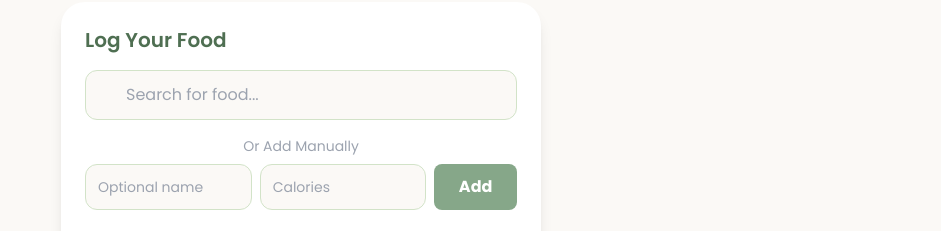
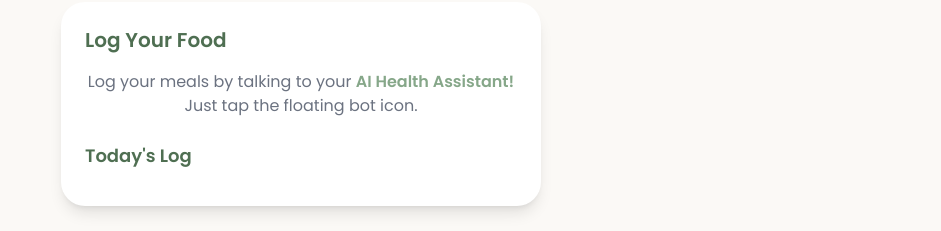
Before and after one commit to achadaga/calorie-counter-app, a plain HTML site: page index.html in a window 1280 px wide. Shown: the part 406-637 px from the top of the page, without its empty margins (339-1280 px from the left). Drawn offline with nearby package versions, Linux system fonts and the light colour scheme.

Commit message:
Update index.html

```diff
--- a/index.html
+++ b/index.html
@@ -53,14 +53,11 @@
 </head>
 <body class="bg-brand-bg dark:bg-dark-bg text-brand-text dark:text-dark-text font-[Poppins] transition-colors duration-300">
 
-    <!-- NEW: Achievement Toast Notification -->
-    <div id="achievement-toast" class="achievement-toast">
-        <div class="flex items-center gap-4">
-            <span id="toast-icon" class="text-3xl">🏆</span>
-            <div>
-                <p class="font-bold">Achievement Unlocked!</p>
-                <p id="toast-name" class="text-sm">You've logged for a full week!</p>
-            </div>
+     <div id="achievement-toast" class="achievement-toast">
+        <span id="toast-icon" class="text-2xl mr-3"></span>
+        <div>
+            <p class="font-bold">Achievement Unlocked!</p>
+            <p id="toast-name" class="text-sm"></p>
         </div>
     </div>
 
@@ -109,22 +106,14 @@
                     </div>
                 </div>
 
-                <!-- Log Your Food Card -->
+                <!-- Log Your Food Card (Updated) -->
                 <div class="bg-brand-surface dark:bg-dark-surface p-6 rounded-3xl shadow-lg">
                     <h2 class="text-xl font-semibold mb-4">Log Your Food</h2>
-                    <div class="relative">
-                        <input type="text" id="searchInput" placeholder="Search for food..." class="w-full p-3 pl-10 bg-brand-bg dark:bg-dark-bg border border-brand-secondary dark:border-dark-secondary rounded-xl focus:ring-2 focus:ring-brand-primary dark:focus:ring-dark-primary">
-                        <div id="search-loader" class="loader absolute right-3 top-1/2 -translate-y-1/2 hidden" style="width:20px; height:20px; border-width:2px;"></div>
-                    </div>
-                    <div id="searchResults" class="mt-2"></div>
-                     <div class="mt-4">
-                        <p class="text-center text-sm text-gray-400 mb-2">Or Add Manually</p>
-                        <div class="flex gap-2">
-                             <input type="text" id="manualNameInput" placeholder="Optional name" class="w-2/5 p-3 text-sm bg-brand-bg dark:bg-dark-bg border border-brand-secondary dark:border-dark-secondary rounded-xl focus:ring-2 focus:ring-brand-primary">
-                             <input type="number" id="manualCaloriesInput" placeholder="Calories" class="w-2/5 p-3 text-sm bg-brand-bg dark:bg-dark-bg border border-brand-secondary dark:border-dark-secondary rounded-xl focus:ring-2 focus:ring-brand-primary">
-                             <button id="add-manual-btn" class="w-1/5 bg-brand-primary hover:bg-opacity-80 text-white font-bold rounded-lg transition">Add</button>
-                         </div>
-                    </div>
+                    <p class="text-center text-gray-500 dark:text-gray-400 my-4">
+                        Log your meals by talking to your
+                        <span class="font-semibold text-brand-primary dark:text-dark-primary">AI Health Assistant!</span>
+                        Just tap the floating bot icon.
+                    </p>
                     <div id="daily-log-container" class="mt-6">
                          <h3 class="text-lg font-semibold mb-3">Today's Log</h3>
                          <div id="log-loader" class="flex justify-center hidden"><div class="loader"></div></div>
@@ -238,6 +227,6 @@
     </nav>
 
 
-    <script src="main.js" ></script>
+    <script src="main.js"></script>
 </body>
 </html>
```
